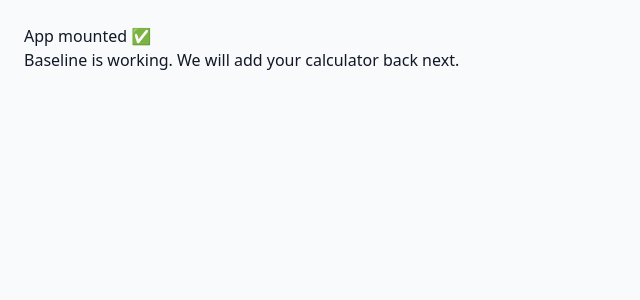
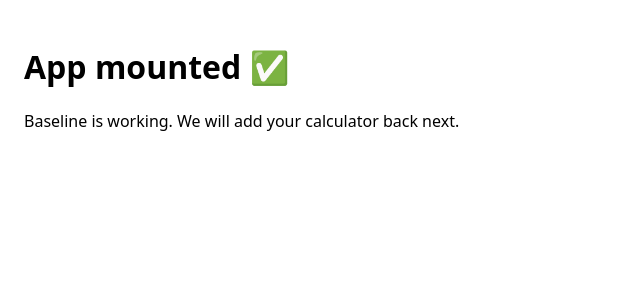
Before and after one commit to magaines121-hash/contract-profit-calculator, a React (Vite) app: page / in a window 1280 px wide. Shown: the top 300 px of the page, without its empty margins (0-640 px from the left). Built offline with nearby package versions, Linux system fonts and the light colour scheme.

Commit message:
Update index.css

```diff
--- a/src/index.css
+++ b/src/index.css
@@ -1,25 +1,3 @@
-
-@tailwind base;
-@tailwind components;
-@tailwind utilities;
-
-:root { color-scheme: light dark; }
-body { @apply bg-gray-50 text-gray-900; }
-.card { @apply bg-white rounded-2xl shadow p-6; }
-.label { @apply text-sm font-medium text-gray-700; }
-.input { @apply w-full rounded-lg border border-gray-300 px-3 py-2; }
-
-/* Key fix: don't @apply .input here — Tailwind can't apply a custom class */
-.number-input { @apply w-full rounded-lg border border-gray-300 px-3 py-2 text-right; }
-
-.value { @apply font-semibold; }
-.btn { @apply inline-flex items-center gap-2 rounded-xl border px-4 py-2; }
-.btn-primary { @apply bg-black text-white; }
-/* Add 'border' so border-gray-300 takes effect */
-.btn-ghost { @apply border border-gray-300 bg-white text-gray-800; }
-
-.table { @apply w-full border-separate border-spacing-y-2; }
-.th { @apply text-xs font-semibold text-gray-600; }
-
-/* Key fix: remove empty @apply */
-.td {}
+/* minimal CSS so nothing can break */
+html, body, #root { height: 100%; margin: 0; }
+body { font-family: system-ui, -apple-system, Segoe UI, Roboto, Arial, sans-serif; }
```
